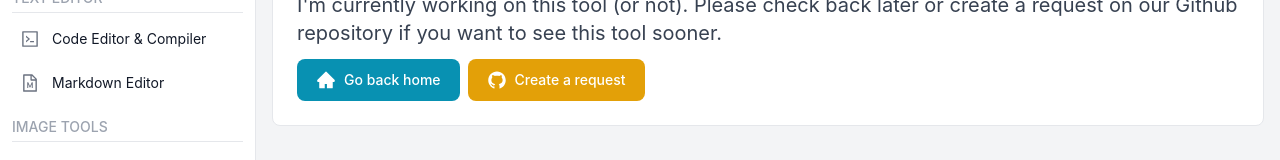
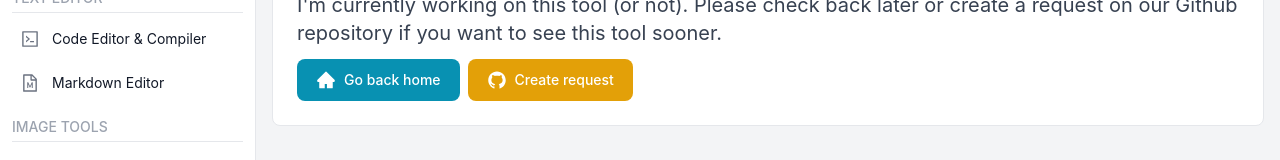
Before and after one commit to klpod221/devtoolkit, a Next.js app: page /system/certificate-generator in a window 1280 px wide. Shown: the part 150-310 px from the top of the page. Built offline with nearby package versions, Linux system fonts and the light colour scheme.

Commit message:
Refactor button text in certificate generator page

```diff
--- a/pages/system/certificate-generator.jsx
+++ b/pages/system/certificate-generator.jsx
@@ -33,7 +33,7 @@ const DigitalCertificateGenerator = () => {
             className="flex items-center space-x-2"
           >
             <AiFillGithub className="w-5 h-5" />
-            <span>Create a request</span>
+            <span>Create request</span>
           </NextLink>
         </MyButton>
       </div>
```
